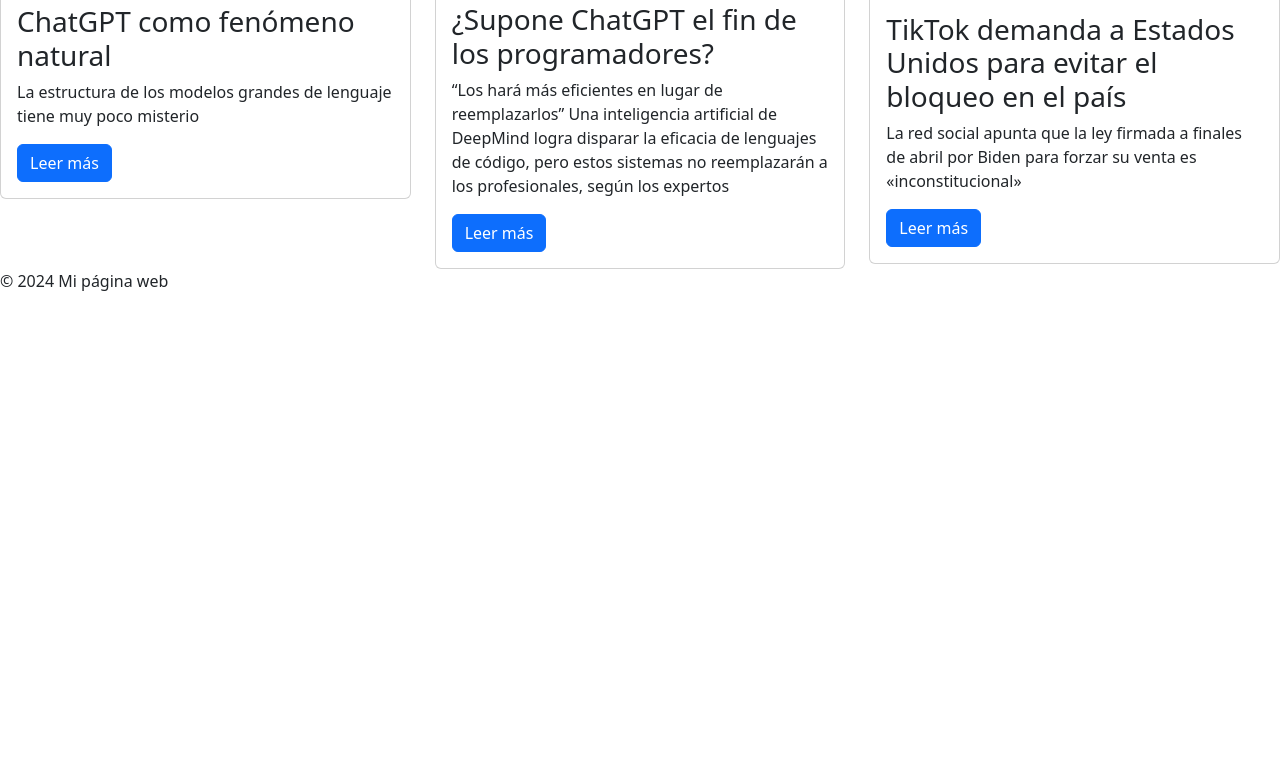
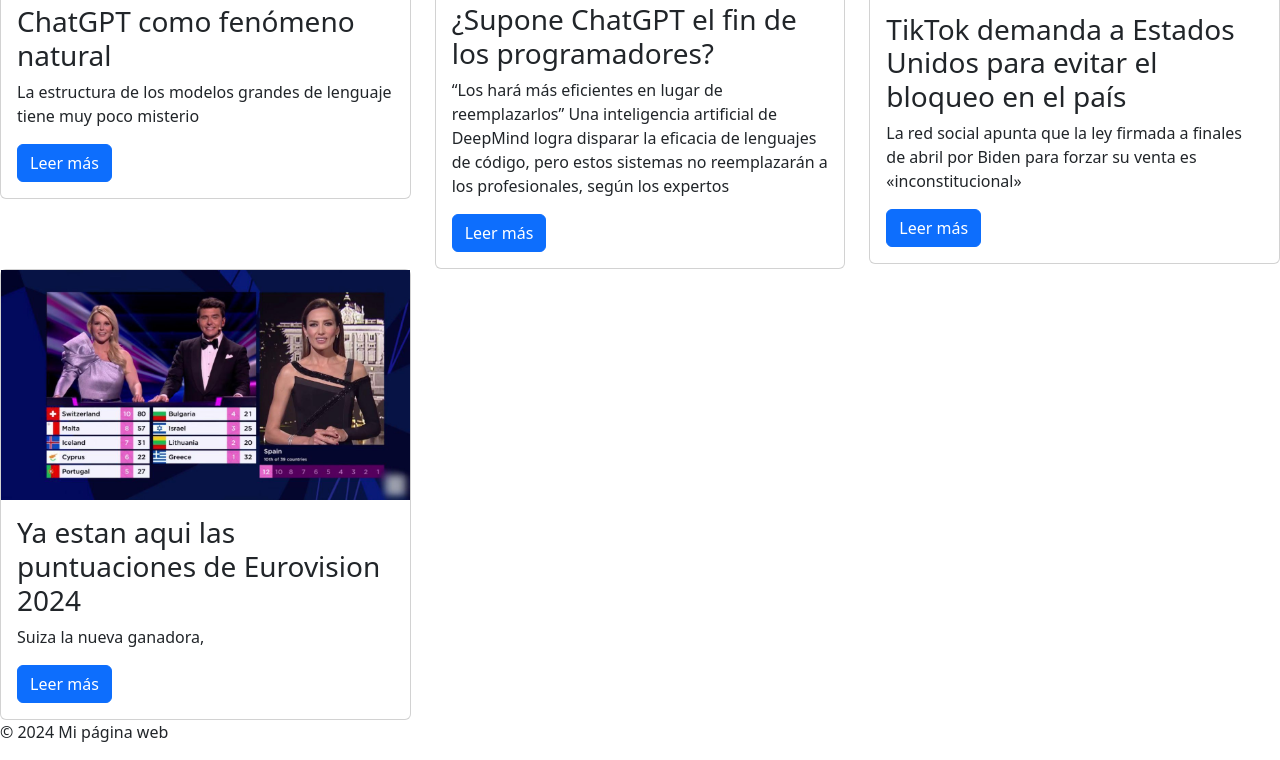
Before and after one commit to joselca4112/proyectoWeb, a plain HTML site: page index.html in a window 1280 px wide. Shown: the part 474-1234 px from the top of the page. Before the commit the page ends 800 px from the top, so only its background shows below. Drawn offline with nearby package versions, Linux system fonts and the light colour scheme.

Commit message:
rama index

```diff
--- a/index.html
+++ b/index.html
@@ -57,6 +57,18 @@
                         </div>
                     </div>
                 </div>
+
+                <div class="col-md-4">
+                    <div class="card">
+                        <img src="foto4.jpg" alt="Noticia 4">
+                        <div class="card-body">
+                            <h3>Ya estan aqui las puntuaciones de Eurovision 2024</h3>
+                            <p>Suiza la nueva ganadora, </p>
+                            <a href="https://los40.com/2024/05/11/eurovision-2024-en-directo-todas-las-actuaciones-reparto-de-puntos-resultado-y-ultima-hora-de-espana-con-nebulossa/"
+                            class="btn btn-primary">Leer más</a>
+                        </div>
+                    </div>
+                </div>
             </div>
         </section>
     </main>
```
Also changed, not shown: foto4.jpg (added).
